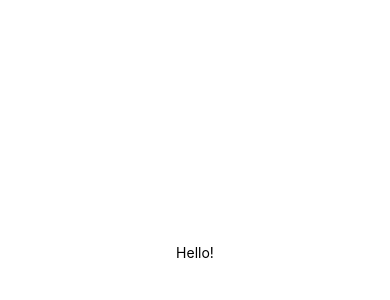
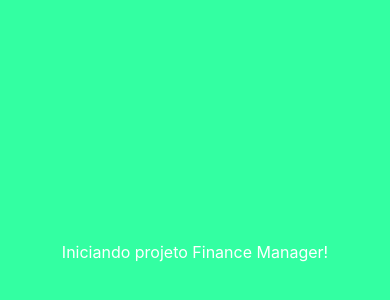
Before and after one commit to Gc04346/financeManager, a React Native app: screen / in a window 390 px wide. Shown: the part 170-470 px from the top of the page. Built offline with nearby package versions, Linux system fonts and the light colour scheme.

Commit message:
primeiro checkpoint

```diff
--- a/App.js
+++ b/App.js
@@ -1,13 +1,14 @@
-import { StatusBar } from 'expo-status-bar';
+import {StatusBar} from 'expo-status-bar';
 import React from 'react';
-import { StyleSheet, Text, View } from 'react-native';
+import {StyleSheet, Text, View} from 'react-native';
+import Routes from "./src/routes";
 
 export default function App() {
     return (
-    <View style={styles.container}>
-      <Text>Hello!</Text>
-      <StatusBar style="auto" />
-    </View>
+        <>
+            <StatusBar barStyle="light-content" backgroundColor="#33FFA2"/>
+            <Routes/>
+        </>
     );
 }
 
--- /dev/null
+++ b/src/pages/Main/index.js
@@ -0,0 +1,9 @@
+import {Container, Title} from "./styles";
+
+export default function Main () {
+    return (
+        <Container>
+            <Title>Iniciando projeto Finance Manager!</Title>
+        </Container>
+    )
+}
--- /dev/null
+++ b/src/pages/Main/styles.js
@@ -0,0 +1,14 @@
+import styled from 'styled-components/native';
+
+export const Container = styled.View`
+  flex: 1;
+  background-color: #33FFA2;
+  align-items: center;
+  justify-content: center;
+`;
+
+export const Title = styled.Text`
+    color: #fff;
+    text-align: center;
+    font-size: 16px;
+`;
--- /dev/null
+++ b/src/routes.js
@@ -0,0 +1,13 @@
+import { NavigationContainer } from '@react-navigation/native';
+import Main from "./pages/Main";
+
+
+const Routes = () => {
+    return (
+        <NavigationContainer>
+            <Main/>
+        </NavigationContainer>
+    )
+}
+
+export default Routes;
```
Also changed, not shown: package.json (+6 -1 lines), 1 other file (tests, documents, lock files or other folders). Lines whose indentation alone changed are shown as unchanged.
